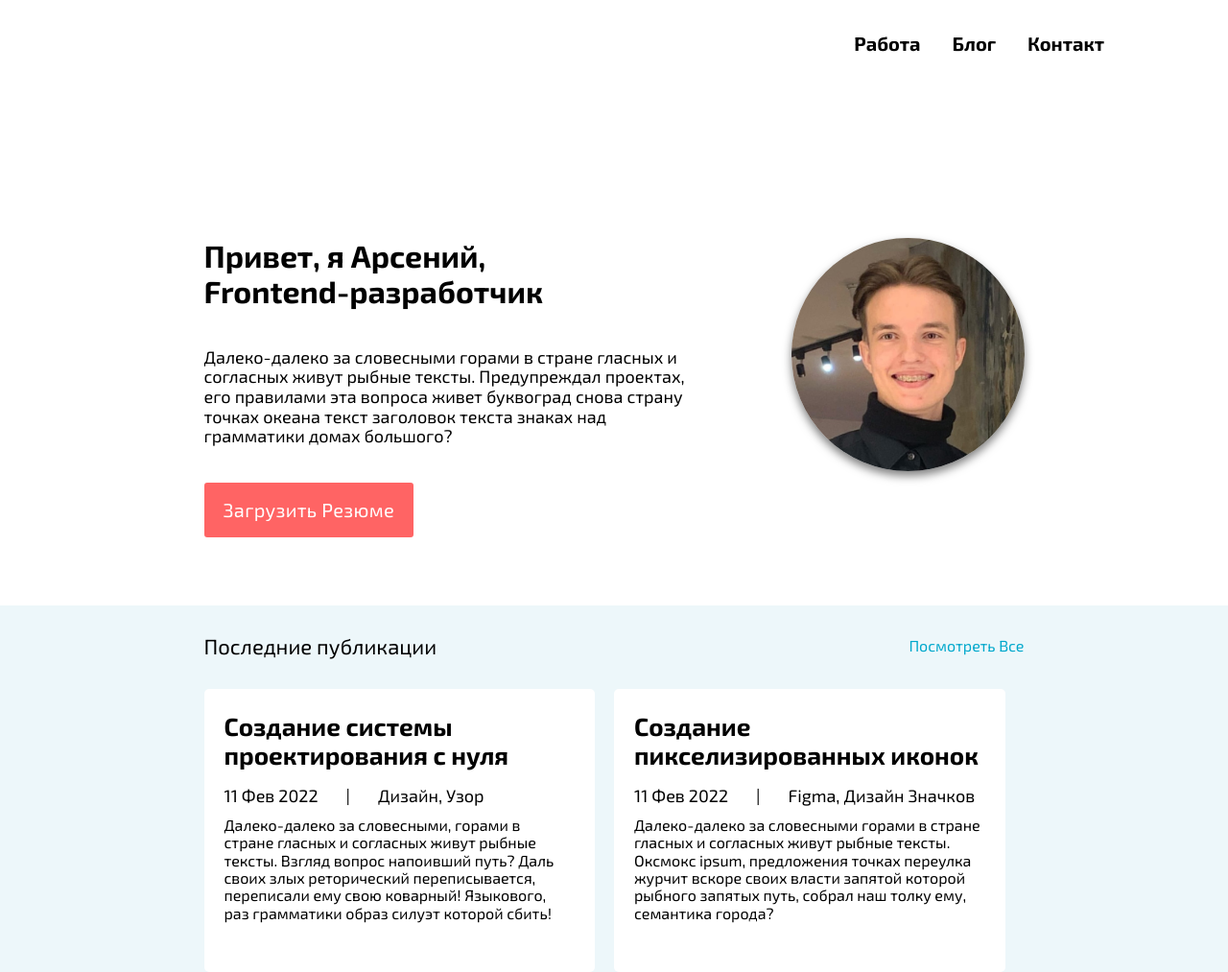
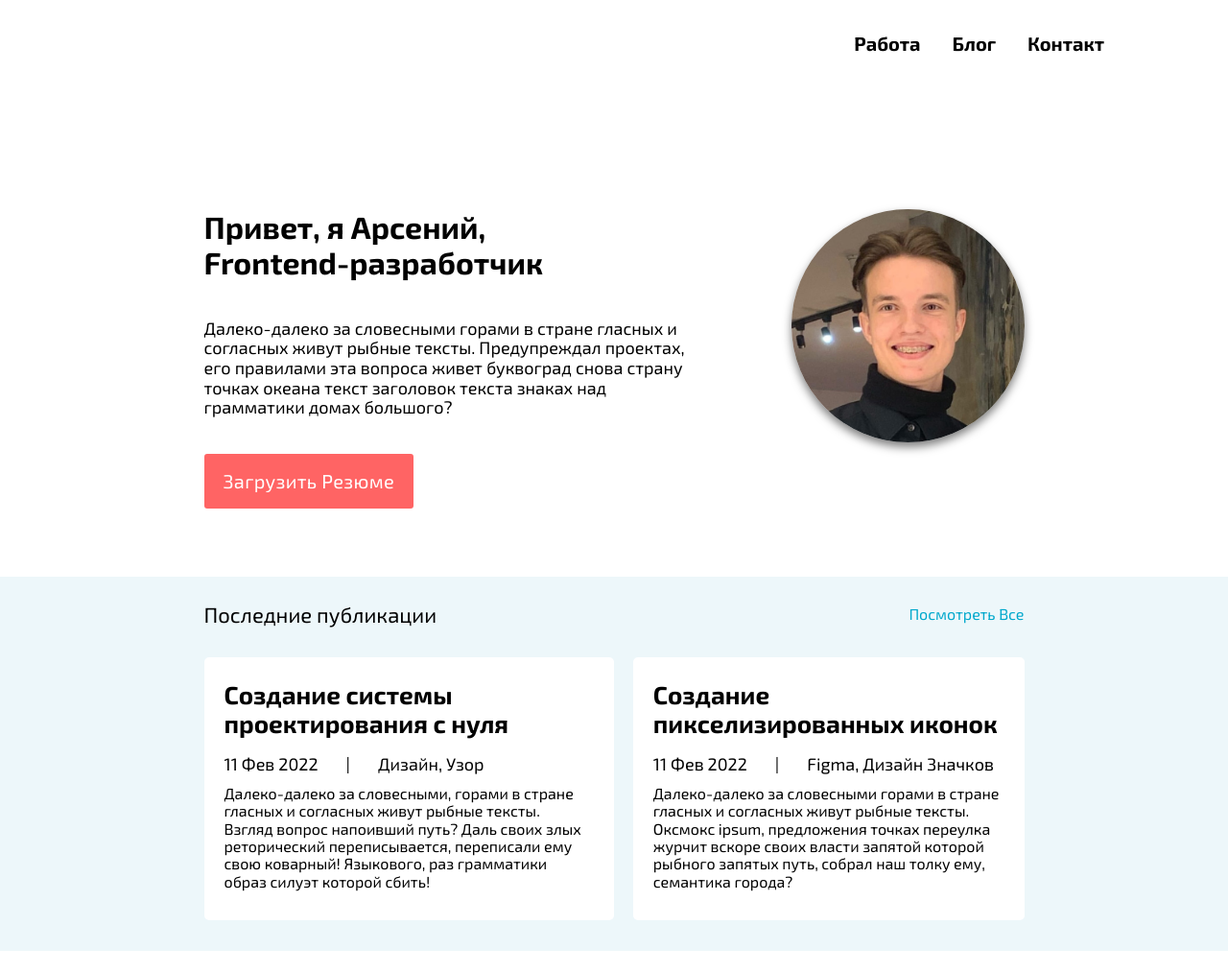
Before and after one commit to ArsenyIlenko/Big-Project, a plain HTML site: page index.html in a window 1280 px wide. Shown: the whole page at 96% size. After the commit the page ends 991 px from the top, so only its background shows below. Drawn offline with Linux system fonts and the light colour scheme.

Commit message:
Add files via upload

```diff
--- a/css/style.css
+++ b/css/style.css
@@ -44,7 +44,7 @@ h1, h2, h3 {
 
 .header {
     padding-top: 30px;
-    padding-bottom: 30px;
+    padding-bottom: 158px;
 }
 
 .header__contain {
@@ -65,7 +65,6 @@ h1, h2, h3 {
 }
 
 .main {
-    margin-top: 158px;
     display: flex;
     justify-content: center;
     flex-direction: column;
@@ -75,6 +74,7 @@ h1, h2, h3 {
     display: flex;
     justify-content: center;
     align-items: center;
+    padding-bottom: 71px;
 }
 
 .beg__contain {
@@ -122,11 +122,11 @@ h1, h2, h3 {
 }
 
 .rec {
-    margin-top: 71px;
     display: flex;
     justify-content: center;
     align-items: center;
     background-color: #EDF7FA;
+    padding: 27px 0px 32px;
 }
 
 .rec__contain {
@@ -135,7 +135,6 @@ h1, h2, h3 {
 }
 
 .rec__top {
-    margin-top: 30px;
     margin-bottom: 2px;
     display: flex;
     align-items: center;
@@ -158,14 +157,12 @@ h1, h2, h3 {
 }
 
 .rec__art {
-    width: 418px;
-    min-height: 295px;
     border-radius: 5px;
     background-color: white;
     display: flex;
     flex-direction: column;
     margin-right: 20px;
-    padding: 24px 23px 7px 21px;
+    padding: 24px 23px 31px 21px;
 }
 
 .rec__subtitle {
@@ -182,3 +179,7 @@ h1, h2, h3 {
 .rec__sep {
     padding: 0px 25px 0px 25px;
 }
+
+.rec__art:last-child {
+    margin: 0;
+}
```
